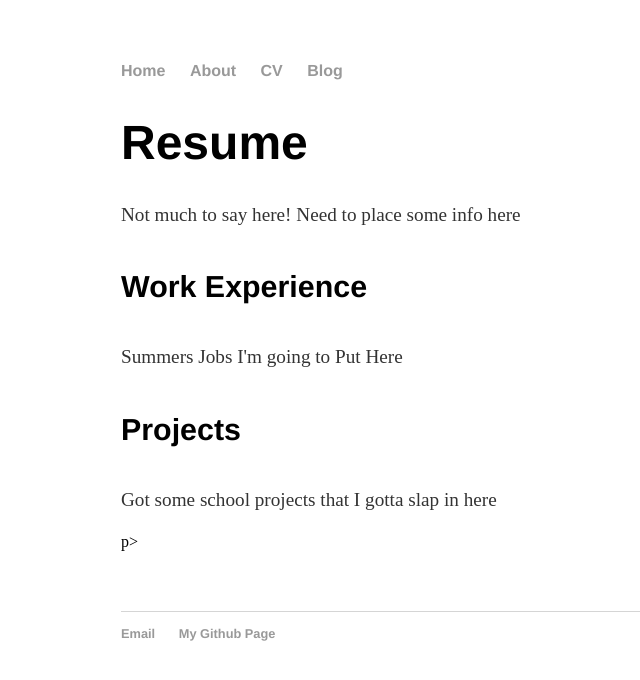
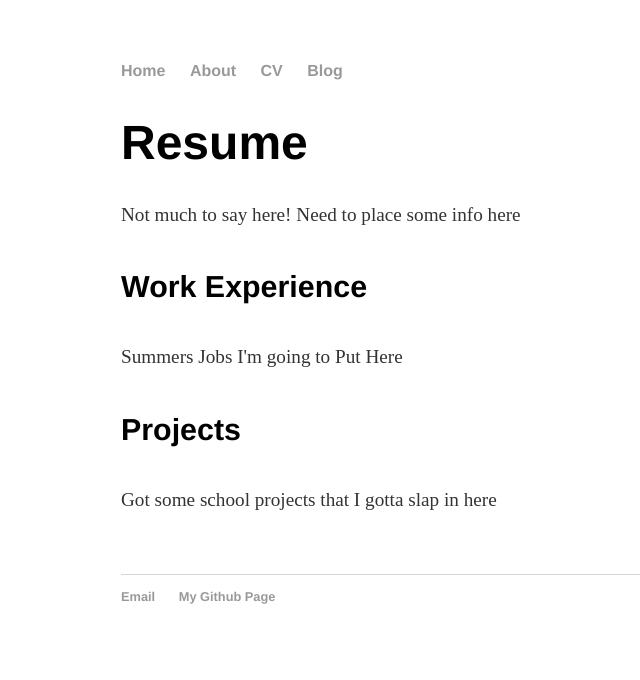
Before and after one commit to Zain-Basit/zain-basit.github.io, a Jekyll site: the page built from cv/index.html, in a window 1280 px wide. Shown: the top 680 px of the page, without its empty margins (71-711 px from the left). Built offline with Jekyll 4.4.1, drawn with Linux system fonts in a browser that asks for light colours.

```diff
--- a/cv/index.html
+++ b/cv/index.html
@@ -9,6 +9,6 @@ title: Zain's CV/Resume
     <h4>Work Experience</h4>
         <p>Summers Jobs I'm going to Put Here</p>
     <h4>Projects</h4>
-        <p>Got some school projects that I gotta slap in here</p>p>
+        <p>Got some school projects that I gotta slap in here</p>
 
 </div><!-- /.blurb -->
```
Also changed, not shown: css/main.css (+8 -2 lines).
